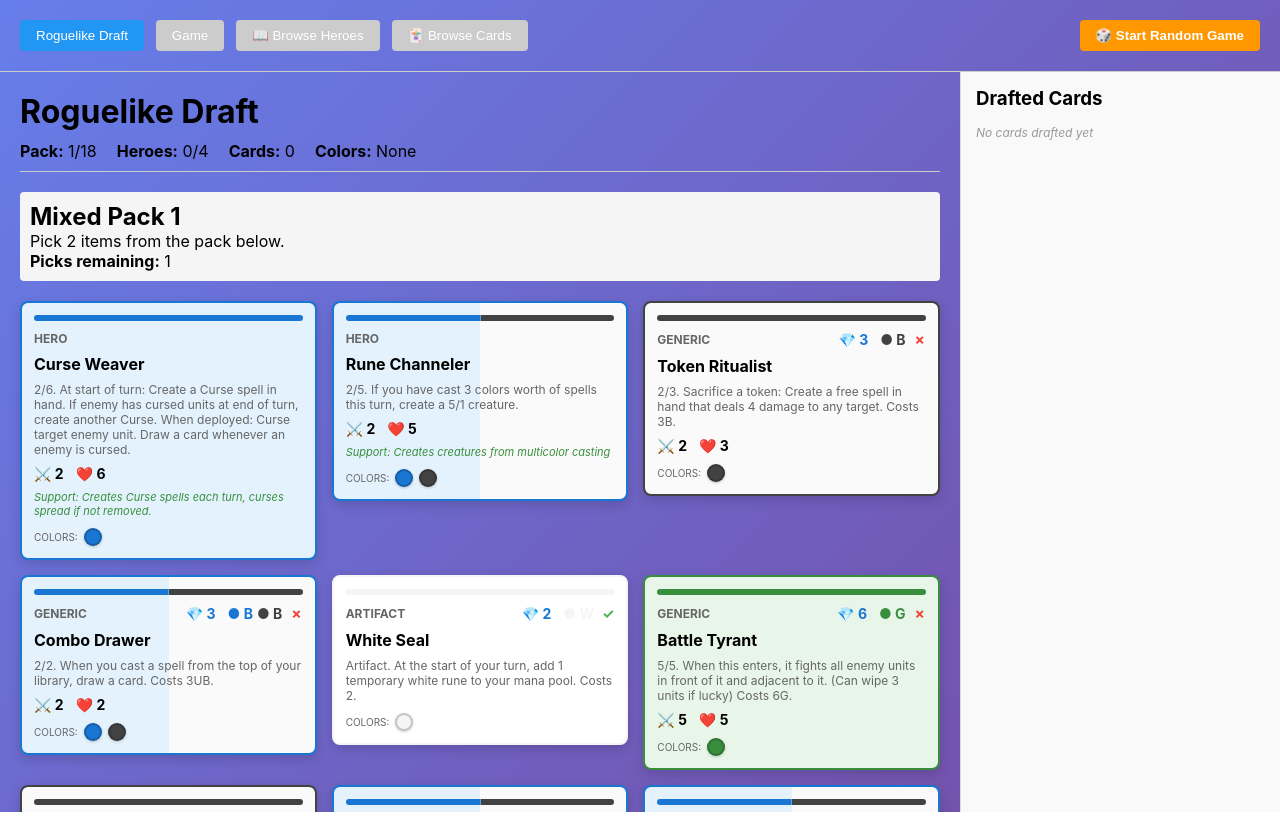
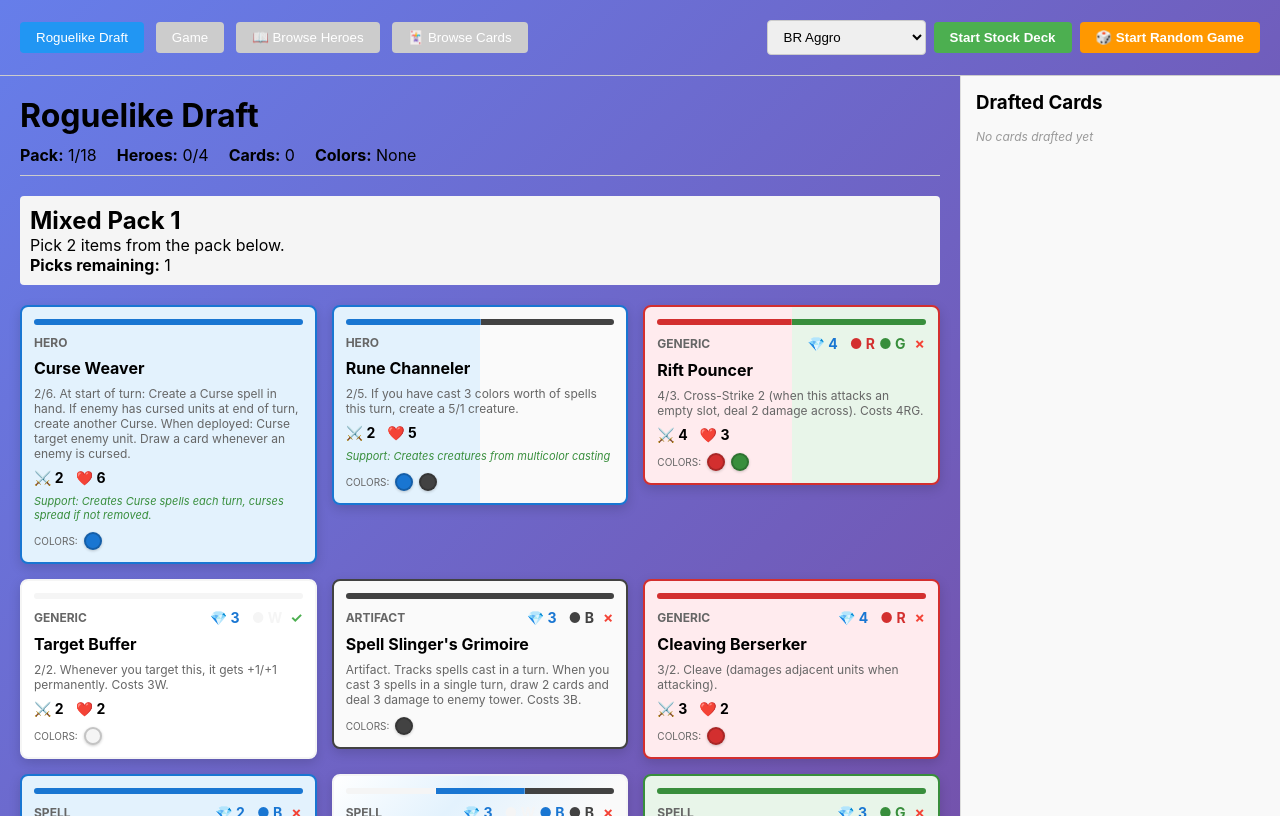
Before and after one commit to cosmicCacophony/artibound, a React (Vite) app: page / in a window 1280 px wide. Built offline with nearby package versions, Linux system fonts and the light colour scheme.

Commit message:
cleave units now cleave automatically in combat

```diff
--- a/src/App.tsx
+++ b/src/App.tsx
@@ -4,14 +4,24 @@ import { RoguelikeDraftView } from './components/RoguelikeDraftView'
 import { HeroBrowserView } from './components/HeroBrowserView'
 import { CardBrowserView } from './components/CardBrowserView'
 import { GameProvider, useGameContext } from './context/GameContext'
+import { stockDecks } from './game/stockDecks'
 import './App.css'
 
 function AppContent() {
   const [view, setView] = useState<'game' | 'roguelike' | 'heroes' | 'cards'>('roguelike')
-  const { initializeRandomGame } = useGameContext()
+  const [selectedStockDeckId, setSelectedStockDeckId] = useState<string>(
+    stockDecks[0]?.id ?? ''
+  )
+  const { initializeRandomGame, initializeStockDeckGame } = useGameContext()
 
   const handleStartRandomGame = () => {
     initializeRandomGame()
+    setView('game')
+  }
+
+  const handleStartStockDeckGame = () => {
+    if (!selectedStockDeckId) return
+    initializeStockDeckGame(selectedStockDeckId)
     setView('game')
   }
 
@@ -71,6 +81,38 @@ function AppContent() {
           🃏 Browse Cards
         </button>
         <div style={{ marginLeft: 'auto' }}>
+          <select
+            value={selectedStockDeckId}
+            onChange={event => setSelectedStockDeckId(event.target.value)}
+            style={{
+              padding: '8px 12px',
+              borderRadius: '4px',
+              border: '1px solid #ccc',
+              marginRight: '8px',
+            }}
+          >
+            {stockDecks.map(deck => (
+              <option key={deck.id} value={deck.id}>
+                {deck.name}
+              </option>
+            ))}
+          </select>
+          <button
+            onClick={handleStartStockDeckGame}
+            style={{
+              padding: '8px 16px',
+              backgroundColor: '#4CAF50',
+              color: 'white',
+              border: 'none',
+              borderRadius: '4px',
+              cursor: 'pointer',
+              fontWeight: 'bold',
+              marginRight: '8px',
+            }}
+            title="Start a game with a stock archetype deck vs RW boss"
+          >
+            Start Stock Deck
+          </button>
           <button
             onClick={handleStartRandomGame}
             style={{
--- a/src/context/GameContext.tsx
+++ b/src/context/GameContext.tsx
@@ -1,11 +1,12 @@
 import React, { createContext, useContext, useState, useCallback, ReactNode } from 'react'
-import { Card, GameState, AttackTarget, Item, BaseCard, PlayerId, Hero, BattlefieldDefinition, FinalDraftSelection, Color, HEROES_REQUIRED, CARDS_REQUIRED, ShopItem, Archetype, GameMetadata, PendingEffect, TemporaryZone } from '../game/types'
+import { Card, GameState, AttackTarget, Item, BaseCard, PlayerId, Hero, SpellCard, BattlefieldDefinition, FinalDraftSelection, Color, HEROES_REQUIRED, CARDS_REQUIRED, ShopItem, Archetype, GameMetadata, PendingEffect, TemporaryZone } from '../game/types'
 import { createInitialGameState, createCardLibrary, createGameStateFromDraft } from '../game/sampleData'
 import { allCards, allSpells, allArtifacts, allBattlefields, allHeroes } from '../game/cardData'
 import { ubHeroes } from '../game/comprehensiveCardData'
 import { boss1ValiantLegion } from '../game/bossData'
 import { heroMatchesArchetype, cardMatchesArchetype } from '../game/archetypeUtils'
 import { saveDraft, getPreviousDraft } from '../game/draftStorage'
+import { getStockDeckById } from '../game/stockDecks'
 
 interface GameContextType {
   // Game State
@@ -78,6 +79,7 @@ interface GameContextType {
   initializeGameFromDraft: (player1Selection: FinalDraftSelection, player2Selection: FinalDraftSelection) => void
   initializeRandomGame: () => void
   initializeDraftGame: (player1Selection: FinalDraftSelection) => void
+  initializeStockDeckGame: (deckId: string) => void
 }
 
 const GameContext = createContext<GameContextType | undefined>(undefined)
@@ -219,10 +221,10 @@ export function GameProvider({ children }: { children: ReactNode }) {
 
       // Filter out undefined cards and combine boss cards
       player2Cards = [
-        ...boss.units.filter((card): card is BaseCard => card !== undefined && card !== null),
-        ...boss.spells.filter((card): card is BaseCard => card !== undefined && card !== null),
-        ...boss.artifacts.filter((card): card is BaseCard => card !== undefined && card !== null),
-      ]
+        ...boss.units,
+        ...boss.spells,
+        ...boss.artifacts,
+      ].filter(Boolean) as BaseCard[]
     } else {
       // Normal deck building for non-Legion archetypes
       player2Heroes = []
@@ -304,8 +306,8 @@ export function GameProvider({ children }: { children: ReactNode }) {
 
       const keySpellsForP2 = ubgKeySpellIds
         .map(id => allSpells.find(s => s.id === id))
-        .filter(Boolean)
-        .filter(c => cardMatchesArchetype(c, [player2Archetype])) as BaseCard[]
+        .filter((spell): spell is Omit<SpellCard, 'location' | 'owner'> => Boolean(spell))
+        .filter(spell => cardMatchesArchetype(spell, [player2Archetype])) as BaseCard[]
 
       const DRAFTED_CARDS_REQUIRED = 22
       let player2DraftedCards = [
@@ -342,8 +344,8 @@ export function GameProvider({ children }: { children: ReactNode }) {
 
     const keySpellsForP1 = ubgKeySpellIds
       .map(id => allSpells.find(s => s.id === id))
-      .filter(Boolean)
-      .filter(c => cardMatchesArchetype(c, [player1Archetype])) as BaseCard[]
+      .filter((spell): spell is Omit<SpellCard, 'location' | 'owner'> => Boolean(spell))
+      .filter(spell => cardMatchesArchetype(spell, [player1Archetype])) as BaseCard[]
 
     let player1DraftedCards = [
       ...keySpellsForP1,
@@ -439,10 +441,10 @@ export function GameProvider({ children }: { children: ReactNode }) {
 
       // Filter out undefined cards and combine boss cards (units + spells + artifacts)
       const player2Cards: BaseCard[] = [
-        ...boss.units.filter((card): card is BaseCard => card !== undefined && card !== null),
-        ...boss.spells.filter((card): card is BaseCard => card !== undefined && card !== null),
-        ...boss.artifacts.filter((card): card is BaseCard => card !== undefined && card !== null),
-      ]
+        ...boss.units,
+        ...boss.spells,
+        ...boss.artifacts,
+      ].filter(Boolean) as BaseCard[]
 
       // Create final selection for player2 (battlefield will be ignored, but required by type)
       player2Selection = {
@@ -454,6 +456,45 @@ export function GameProvider({ children }: { children: ReactNode }) {
 
     // Initialize game from player1's draft vs player2's deck (previous draft or RW Legion)
     initializeGameFromDraft(normalizedPlayer1Selection, player2Selection)
+  }, [initializeGameFromDraft])
+
+  const initializeStockDeckGame = useCallback((deckId: string) => {
+    const stockDeck = getStockDeckById(deckId)
+    if (!stockDeck) {
+      console.warn(`Stock deck not found: ${deckId}`)
+      return
+    }
+
+    const player1SignatureCards: BaseCard[] = []
+    for (const hero of stockDeck.heroes) {
+      if (hero.signatureCardId) {
+        const sigCard = allCards.find(card => card.id === hero.signatureCardId)
+          || allSpells.find(spell => spell.id === hero.signatureCardId)
+        if (sigCard) {
+          player1SignatureCards.push(sigCard)
+          player1SignatureCards.push(sigCard)
+        }
+      }
+    }
+
+    const player1Selection: FinalDraftSelection = {
+      heroes: stockDeck.heroes as Hero[],
+      cards: [...stockDeck.cards, ...player1SignatureCards],
+      battlefield: allBattlefields[0], // Placeholder, will be replaced by hardcoded ones
+    }
+
+    const boss = boss1ValiantLegion
+    const player2Selection: FinalDraftSelection = {
+      heroes: boss.heroes.filter(Boolean) as Hero[],
+      cards: [
+        ...boss.units,
+        ...boss.spells,
+        ...boss.artifacts,
+      ].filter(Boolean) as BaseCard[],
+      battlefield: allBattlefields[0], // Placeholder, will be replaced by hardcoded ones
+    }
+
+    initializeGameFromDraft(player1Selection, player2Selection)
   }, [initializeGameFromDraft])
 
   const value: GameContextType = {
@@ -495,6 +536,7 @@ export function GameProvider({ children }: { children: ReactNode }) {
     initializeGameFromDraft,
     initializeRandomGame,
     initializeDraftGame,
+    initializeStockDeckGame,
   }
 
   return <GameContext.Provider value={value}>{children}</GameContext.Provider>
--- a/src/game/combatSystem.ts
+++ b/src/game/combatSystem.ts
@@ -478,6 +478,62 @@ export function resolveSimultaneousCombat(
     return currentTowerHP[towerKey] === 0
   }
 
+  const applyCleaveDamage = (
+    attacker: Card,
+    attackerSlot: number,
+    attackPower: number,
+    opponent: PlayerId
+  ) => {
+    // Check if attacker has cleave
+    const hasCleave = attacker.specialEffects?.includes('cleave') || false
+    if (!hasCleave || attackPower <= 0) return
+
+    const opponentUnits = currentBattlefield[opponent]
+    const adjacentSlots = [attackerSlot - 1, attackerSlot + 1].filter(s => s >= 1 && s <= 5)
+
+    for (const adjacentSlot of adjacentSlots) {
+      const adjacentUnit = opponentUnits.find(u => u.slot === adjacentSlot)
+      if (adjacentUnit && 'currentHealth' in adjacentUnit) {
+        const tempHP = (adjacentUnit.cardType === 'hero' || adjacentUnit.cardType === 'generic') && 'temporaryHP' in adjacentUnit
+          ? (adjacentUnit.temporaryHP || 0)
+          : 0
+        const tribeBuff = getTribeBuff(gameState, battlefieldId, adjacentUnit.owner, (adjacentUnit as any).tribe)
+        const buffHealth = tribeBuff.health
+        const effectiveHealth = adjacentUnit.currentHealth + tempHP + buffHealth
+        const damageAfterTempHP = Math.max(0, attackPower - tempHP)
+        const damageAfterBuff = Math.max(0, damageAfterTempHP - buffHealth)
+        const newHealth = Math.max(0, adjacentUnit.currentHealth - damageAfterBuff)
+        const newTempHP = Math.max(0, tempHP - attackPower)
+        const killed = newHealth <= 0
+
+        const updatedUnit = {
+          ...adjacentUnit,
+          currentHealth: newHealth,
+          temporaryHP: newTempHP,
+        }
+
+        const updatedOpponentUnits = killed
+          ? opponentUnits.filter(u => u.id !== adjacentUnit.id)
+          : opponentUnits.map(u => (u.id === adjacentUnit.id ? updatedUnit : u))
+
+        currentBattlefield = {
+          ...currentBattlefield,
+          [opponent]: updatedOpponentUnits,
+        }
+
+        combatLog.push({
+          attackerId: attacker.id,
+          attackerName: attacker.name,
+          targetType: 'unit',
+          targetId: adjacentUnit.id,
+          targetName: adjacentUnit.name,
+          damage: Math.min(attackPower, effectiveHealth),
+          killed,
+        })
+      }
+    }
+  }
+
   const applyCrossStrike = (
     attacker: Card,
     slot: number,
@@ -485,8 +541,9 @@ export function resolveSimultaneousCombat(
     otherBattlefieldId: 'battlefieldA' | 'battlefieldB',
     damage: number
   ) => {
-    if (damage <= 0) return
-    const otherBattlefield = currentBattlefield[otherBattlefieldId]
+    if (damage <= 0 || !gameState) return
+    const otherBattlefield = gameState[otherBattlefieldId]
+    if (!otherBattlefield) return
     const targetUnit = otherBattlefield[opponent].find(u => u.slot === slot)
 
     if (targetUnit && 'currentHealth' in targetUnit) {
@@ -512,12 +569,12 @@ export function resolveSimultaneousCombat(
         ? otherBattlefield[opponent].filter(u => u.id !== targetUnit.id)
         : otherBattlefield[opponent].map(u => (u.id === targetUnit.id ? updatedUnit : u))
 
-      currentBattlefield = {
-        ...currentBattlefield,
-        [otherBattlefieldId]: {
+      // Update the other battlefield in gameState directly
+      if (gameState) {
+        gameState[otherBattlefieldId] = {
           ...otherBattlefield,
           [opponent]: updatedOpponentUnits,
-        },
+        }
       }
 
       combatLog.push({
@@ -626,6 +683,11 @@ export function resolveSimultaneousCombat(
       currentBattlefield = result.updatedBattlefield
       currentTowerHP = result.updatedTowerHP
 
+      // Apply cleave damage to adjacent units
+      if (!p1IsStunned) {
+        applyCleaveDamage(p1Unit, slot, p1AttackPower, 'player2')
+      }
+
       // Track overflow damage
       if (p1Target.type === 'tower') {
         const towerKey = battlefieldId === 'battlefieldA'
@@ -718,6 +780,11 @@ export function resolveSimultaneousCombat(
 
       currentBattlefield = result.updatedBattlefield
       currentTowerHP = result.updatedTowerHP
+
+      // Apply cleave damage to adjacent units
+      if (!p2IsStunned) {
+        applyCleaveDamage(p2Unit, slot, p2AttackPower, 'player1')
+      }
 
       // Track overflow damage
       if (p2Target.type === 'tower') {
--- a/src/game/comprehensiveCardData.ts
+++ b/src/game/comprehensiveCardData.ts
@@ -47,9 +47,11 @@ export const rwHeroes: Omit<Hero, 'location' | 'owner'>[] = [
     cardType: 'hero',
     colors: ['red'],
     attack: 3,
-    height: 4,
+    health: 4,
     maxHealth: 4,
-    currentHealth: 4,    equippedItems: [],
+    currentHealth: 4,
+    equippedItems: [],
+    specialEffects: ['cleave'],
   },
   // BR Aggressive Spell-Synergy Heroes
   {
@@ -605,6 +607,7 @@ export const rgCards: Omit<GenericUnit, 'location' | 'owner' | 'stackedWith' | '
     health: 2,
     maxHealth: 2,
     currentHealth: 2,
+    specialEffects: ['cleave'],
   },
   {
     id: 'red-unit-cleaving-berserker',
@@ -618,6 +621,7 @@ export const rgCards: Omit<GenericUnit, 'location' | 'owner' | 'stackedWith' | '
     health: 2,
     maxHealth: 2,
     currentHealth: 2,
+    specialEffects: ['cleave'],
   },
   {
     id: 'rg-unit-rift-pouncer',
@@ -3701,6 +3705,7 @@ export const rareBRCards: Omit<GenericUnit, 'location' | 'owner' | 'stackedWith'
     maxHealth: 3,
     currentHealth: 3,
     description: '5/3, Cleave. When deployed: Deal 2 damage to all units and all towers. Aggressive control finisher for BR.',
+    specialEffects: ['cleave'],
   },
 ]
 
@@ -3807,6 +3812,7 @@ export const allArtifacts: Omit<ArtifactCard, 'location' | 'owner'>[] = [
 
 export const allSpells: Omit<SpellCard, 'location' | 'owner'>[] = [
   ...rwSpells,
+  ...rgSpells,
   ...ruSpells,
   ...rbSpells,
   ...gbSpells,
--- /dev/null
+++ b/src/game/stockDecks.ts
@@ -0,0 +1,160 @@
+import { BaseCard, Color, Hero } from './types'
+import { allArtifacts, allCards, allHeroes, allSpells } from './cardData'
+
+export interface StockDeck {
+  id: string
+  name: string
+  description: string
+  archetype: string
+  colors: Color[]
+  heroes: Omit<Hero, 'location' | 'owner'>[]
+  cards: BaseCard[]
+}
+
+const allBaseCards: BaseCard[] = [...allCards, ...allSpells, ...allArtifacts]
+
+const getHeroById = (id: string): Omit<Hero, 'location' | 'owner'> => {
+  const hero = allHeroes.find(candidate => candidate.id === id)
+  if (!hero) {
+    throw new Error(`Stock deck hero not found: ${id}`)
+  }
+  return hero
+}
+
+const getCardById = (id: string): BaseCard => {
+  const card = allBaseCards.find(candidate => candidate.id === id)
+  if (!card) {
+    throw new Error(`Stock deck card not found: ${id}`)
+  }
+  return card
+}
+
+const heroes = (ids: string[]) => ids.map(getHeroById)
+const cards = (ids: string[]) => ids.map(getCardById)
+
+export const stockDecks: StockDeck[] = [
+  {
+    id: 'stock-br-aggro',
+    name: 'BR Aggro',
+    description: 'Fast spell-synergy aggro with assassinate/crossStrike threats.',
+    archetype: 'guild-br',
+    colors: ['red', 'black'],
+    heroes: heroes([
+      'red-hero-spell-slinger',
+      'red-hero-pyromancer',
+      'red-hero-cleaver',
+      'black-hero-soul-reaper',
+    ]),
+    cards: cards([
+      // Units
+      'rb-unit-spell-fencer',
+      'red-unit-tower-burner',
+      'rb-unit-crossfire-raider',
+      'rb-unit-gravebolt-stalker',
+      'rb-unit-bloodstep-killer',
+      'rb-unit-velocity-enforcer',
+      'rb-unit-token-ritualist',
+      'rb-unit-artifact-forger',
+      // Spells
+      'rb-spell-ruthless-strike',
+      'rb-spell-spell-storm',
+      'red-spell-quickfire-bolt',
+      'rb-spell-double-strike',
+      'black-spell-execute-weakness',
+      'black-spell-weaken',
+      'red-spell-flame-sweep',
+      'rb-spell-dual-elimination',
+      'black-sig-shadow-strike',
+      'red-sig-fury-strike',
+      // Artifacts
+      'red-artifact-tower-damage-tracker',
+      'black-artifact-spell-velocity-tracker',
+      'artifact-red-seal',
+      'artifact-black-seal',
+    ]),
+  },
+  {
+    id: 'stock-ubr-grixis',
+    name: 'UBR Grixis Control',
+    description: 'AOE-heavy control with multispell payoffs and sweepers.',
+    archetype: 'wedge-ubr',
+    colors: ['blue', 'black', 'red'],
+    heroes: heroes([
+      'blue-hero-morgana-curser',
+      'black-hero-night-harvester',
+      'red-hero-spell-slinger',
+      'red-hero-pyromancer',
+    ]),
+    cards: cards([
+      // Units
+      'ub-unit-voidline-arcanist',
+      'ub-unit-hexblade-infiltrator',
+      'ub-unit-spell-stunner',
+      'ub-unit-spell-scribe',
+      'ub-unit-multispell-enabler',
+      'ubr-unit-grixis-titan',
+      // Spells
+      'ub-spell-void-cascade',
+      'ub-spell-premium-removal',
+      'ub-spell-conditional-removal',
+      'ub-spell-midrange-aoe',
+      'ub-spell-curse',
+      'ub-spell-dismember',
+      'ub-spell-spell-cascade',
+      'blue-spell-thunderstorm',
+      'black-spell-3b-draw',
+      'red-spell-3r-removal',
+      'black-spell-twin-strike',
+      'black-spell-spread-plague',
+      // Artifacts
+      'blue-artifact-spell-book',
+      'black-artifact-spell-velocity-tracker',
+      'artifact-blue-seal',
+      'artifact-black-seal',
+    ]),
+  },
+  {
+    id: 'stock-gr-midrange',
+    name: 'GR Midrange',
+    description: 'Mighty creature curve with fight spells and crossStrike threats.',
+    archetype: 'guild-rg',
+    colors: ['red', 'green'],
+    heroes: heroes([
+      'rg-hero-axe-warrior',
+      'green-hero-mighty-champion',
+      'red-hero-cleaver',
+      'red-hero-spell-slinger',
+    ]),
+    cards: cards([
+      // Units
+      'red-unit-cleaving-warrior',
+      'red-unit-cleaving-berserker',
+      'rg-unit-rift-pouncer',
+      'rg-unit-gutter-predator',
+      'rg-unit-battle-tyrant',
+      'rg-mighty-chieftain',
+      'rg-mighty-warlord',
+      'rg-mighty-herald',
+      // Extra early curve copies
+      'red-unit-cleaving-warrior',
+      'red-unit-cleaving-berserker',
+      'rg-unit-rift-pouncer',
+      'rg-unit-gutter-predator',
+      'rg-mighty-herald',
+      // Spells
+      'rg-fight-1',
+      'rg-spell-mighty-strike',
+      'rg-spell-overwhelming-force',
+      'red-sig-fury-strike',
+      'red-spell-3r-removal',
+      // Artifacts
+      'rg-artifact-cleave-aura',
+      'green-artifact-mighty-tracker',
+      'artifact-green-seal',
+      'artifact-red-seal',
+    ]),
+  },
+]
+
+export const getStockDeckById = (id: string): StockDeck | undefined =>
+  stockDecks.find(deck => deck.id === id)
```
